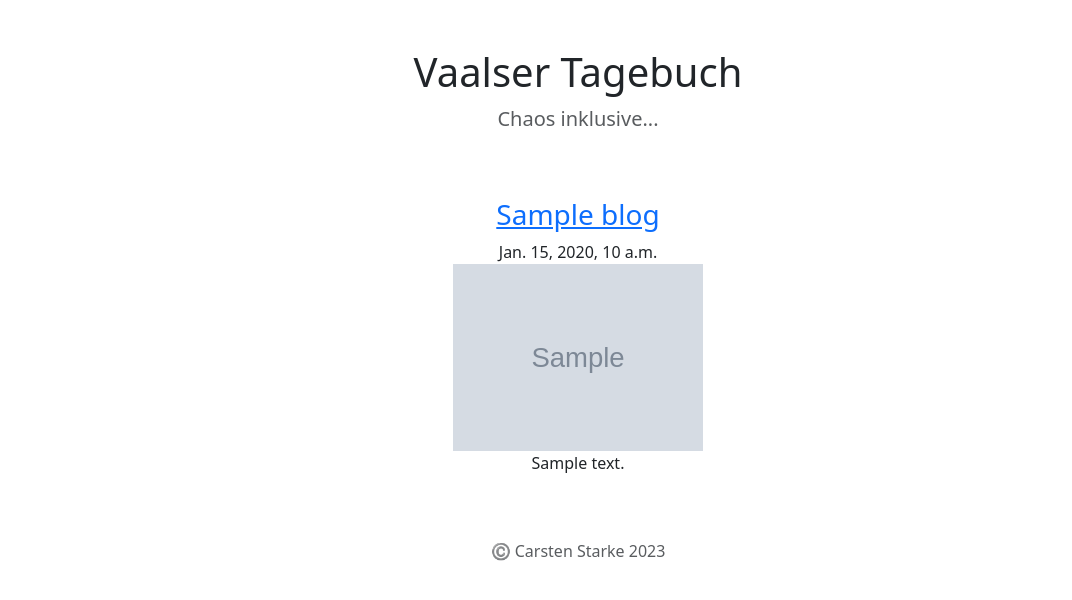
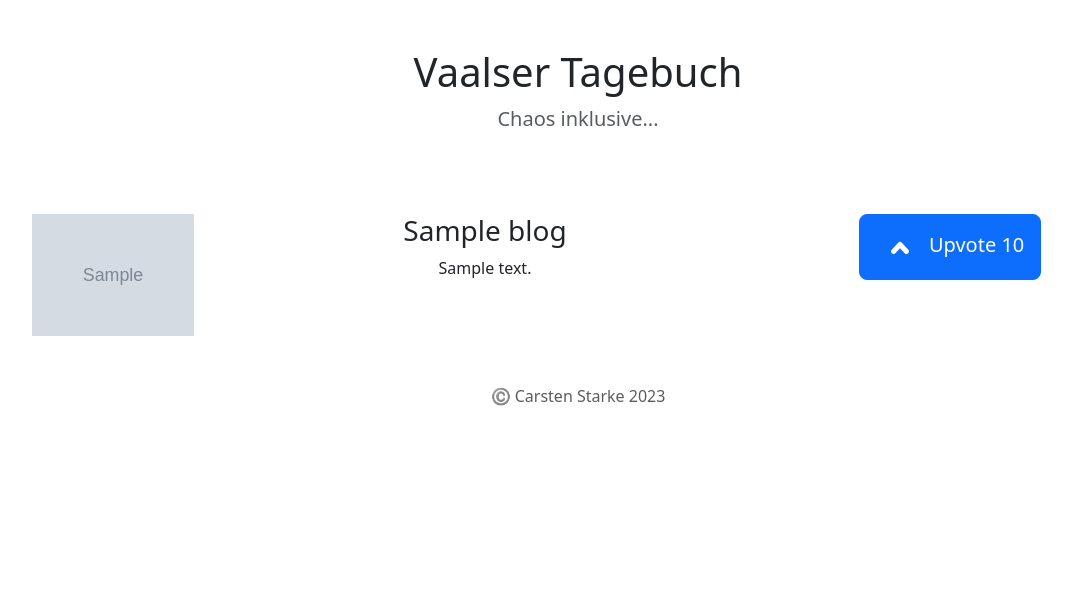
Before and after one commit to carstark/family_website, a Django app: template blog/templates/blog/allblogs.html in a window 1280 px wide. Shown: the part 74-674 px from the top of the page, without its empty margins (62-1134 px from the left). Run offline with Django 4.2, Linux system fonts and the light colour scheme; the template is opened without the code that fills it: most values are stand-ins (such as "Sample title", 1, 10 or a date in 2020); grey boxes marked "Sample" are stand-in pictures; data that the repository does not hold is empty.

Commit message:
new layout and functionality for the allblogs html side plus onclick feature and upvoting

```diff
--- a/blog/models.py
+++ b/blog/models.py
@@ -18,9 +18,9 @@ class Blog(models.Model):
         return self.title
 
     def summary(self):
-        if len(self.body.split(" ")) < 15:
+        if len(self.body.split(" ")) < 50:
             # for when the body contains less than 15 words, it returns whatever is there
             return self.body
         else:
             # for when the body is longer than 15 words, it returns just the first 15
-            return " ".join(self.body.split(" ")[:15])+"..."
+            return " ".join(self.body.split(" ")[:50])+"..."
--- a/blog/templates/blog/allblogs.html
+++ b/blog/templates/blog/allblogs.html
@@ -13,15 +13,29 @@
     </div>
     {% for blog in blogs.all %}
 
-    <a href="{% url 'detail' blog.id %}">
-      <h3> {{ blog.title }} </h3>
-    </a>
-    {{ blog.pub_date }}
-    <br />
-    <img class="img-fluid" src="{{ blog.image.url }}" width="250" height="250">
-    <br />
-    <p> {{ blog.summary }} </p>
-
+    <div class="row pt-3">
+      <div class="col-2" onclick="window.location='{% url 'detail' blog.id %}';" style="cursor: pointer;">
+        <img src="{{ blog.image.url }}" class="img-fluid"/>
+      </div>
+      <div class="col-6" onclick="window.location='{% url 'detail' blog.id %}';" style="cursor: pointer;">
+        <h3> {{ blog.title }} </h3>
+        <p> {{ blog.summary }} </p>
+      </div>
+      <div class="col-4">
+        <a href="javascript:{document.getElementById('upvote{{ blog.id }}').submit()}">
+        <button class="btn btn-primary btn-lg btn-block">
+          <svg width="48" height="48" fill="none" viewBox="0 0 24 24">
+            <path stroke="currentColor" stroke-linecap="round" stroke-linejoin="round" stroke-width="2.5" d="M15.25 14.25L12 10.75L8.75 14.25"/>
+          </svg>
+           Upvote {{ blog.votes_total }}
+        </button>
+      </a>
+      </div>
+    </div>
+    <form id="upvote{{ blog.id }}" method="POST" action="{% url 'upvote' blog.id %}">
+      {% csrf_token %}
+      <input type="hidden"/>
+    </form>
     {% endfor %}
   </section>
 </main>
--- a/blog/views.py
+++ b/blog/views.py
@@ -42,10 +42,12 @@ def create(request):
         return render(request, 'blog/create.html')
 
 
+@login_required()
 def upvote(request, blog_id):
+    detailblog = get_object_or_404(Blog, pk=blog_id)
     if request.method == 'POST':
-        detailblog = get_object_or_404(Blog, pk=blog_id)
         detailblog.votes_total += 1
         detailblog.save()
         return redirect('/blog/' + str(detailblog.id))
-    return render(request, 'blog/detail.html', {'blog': detailblog})
+    else:
+        return render(request, 'blog/detail.html', {'blog': detailblog})
```
Also changed, not shown: blog/templates/blog/allblogs_old.html (added, +30 -0 lines).
